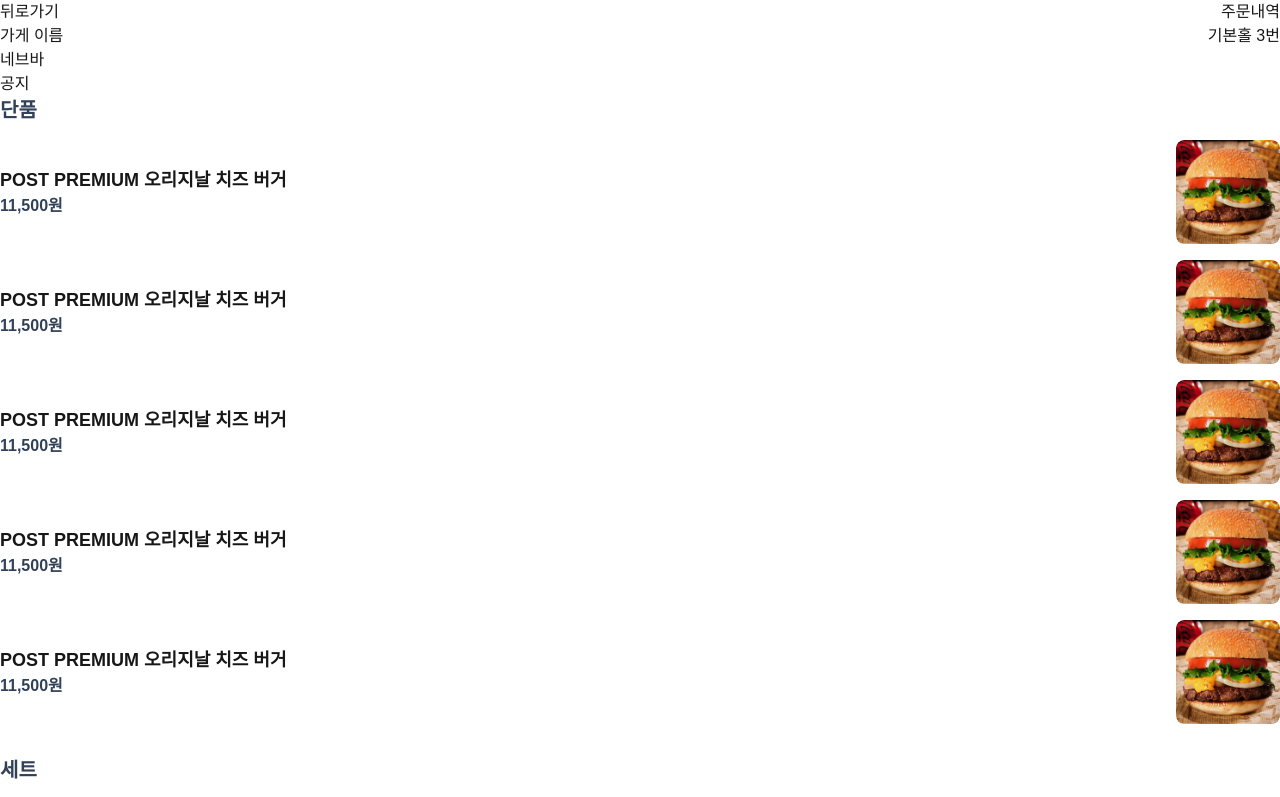
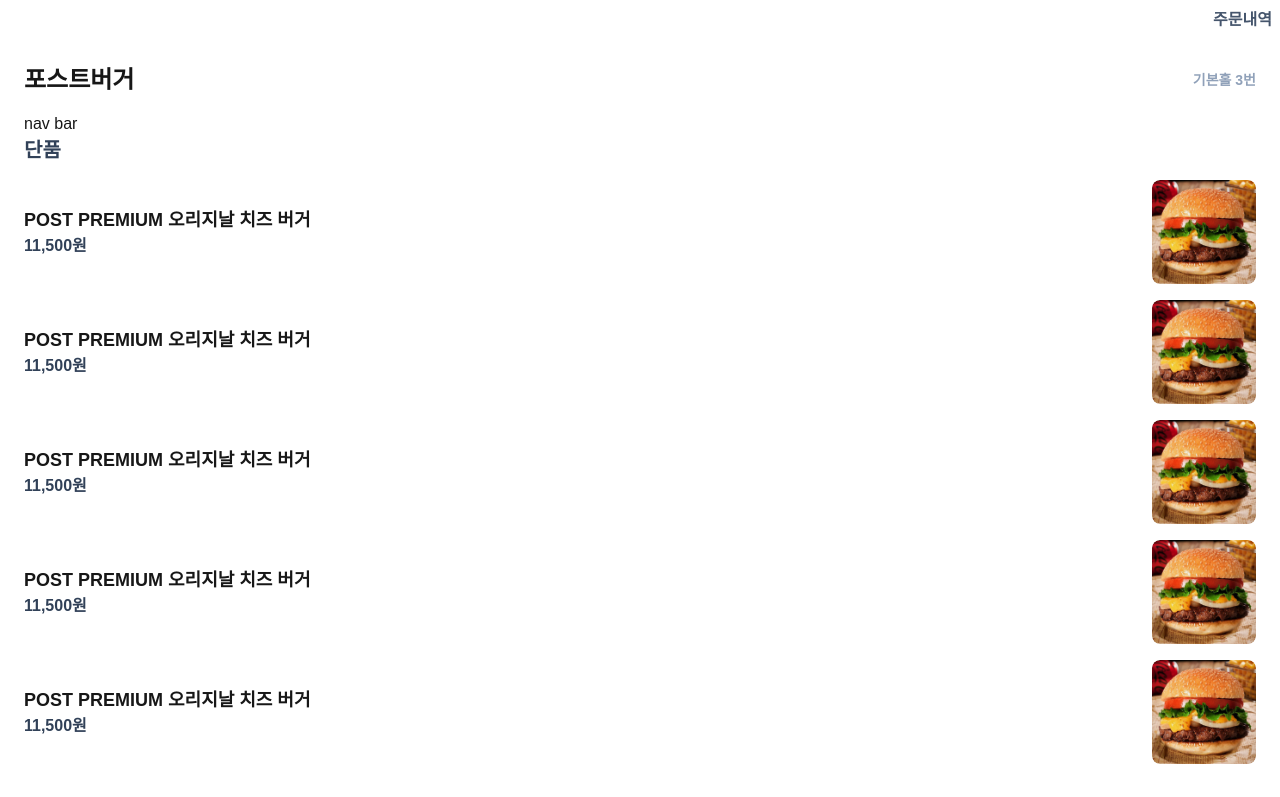
Before and after one commit to table-order/table-order, a Next.js app: page / in a window 1280 px wide. Shown: the top 797 px of the page. Built offline with nearby package versions, Linux system fonts and the light colour scheme.

Commit message:
feat: Header 컴포넌트 추가 및 root page 더미 데이터 추가
- 가게이름 등 더미데이터

```diff
--- /dev/null
+++ b/app/components/MainHeader.tsx
@@ -0,0 +1,19 @@
+"use client";
+
+import { usePathname, useRouter } from "next/navigation";
+import { ChevronLeftIcon } from "@heroicons/react/16/solid";
+
+export default function MainHeader() {
+  const router = useRouter();
+  const pathname = usePathname();
+  return (
+    <div className="flex justify-between items-center p-2 text-slate-600">
+      {pathname !== "/" && (
+        <button onClick={() => router.back()}>
+          <ChevronLeftIcon className="size-8" />
+        </button>
+      )}
+      <p className="ml-auto font-semibold">주문내역</p>
+    </div>
+  );
+}
--- a/app/layout.tsx
+++ b/app/layout.tsx
@@ -1,6 +1,7 @@
 import type { Metadata } from "next";
 import { Geist, Geist_Mono } from "next/font/google";
 import "./globals.css";
+import MainHeader from "./components/MainHeader";
 
 const geistSans = Geist({
   variable: "--font-geist-sans",
@@ -28,10 +29,7 @@ export default function RootLayout({
         className={`${geistSans.variable} ${geistMono.variable} antialiased`}
       >
         <header>
-          <div className="flex justify-between">
-            <p>뒤로가기</p>
-            <p>주문내역</p>
-          </div>
+          <MainHeader />
         </header>
         {children}
       </body>
--- a/app/page.tsx
+++ b/app/page.tsx
@@ -1,15 +1,32 @@
+// import MenuList from "./components/MenuList";
+
+// export default function Home() {
+//   return (
+//     <div>
+//       <main>
+//         <div className="flex justify-between">
+//           <p>가게 이름</p>
+//           <p>기본홀 3번</p>
+//         </div>
+//         <div>네브바</div>
+//         <div>공지</div>
+//         <MenuList />
+//       </main>
+//     </div>
+//   );
+// }
 import MenuList from "./components/MenuList";
 
 export default function Home() {
   return (
     <div>
-      <main>
-        <div className="flex justify-between">
-          <p>가게 이름</p>
-          <p>기본홀 3번</p>
+      <main className="p-6">
+        <div className="flex justify-between items-center mb-4">
+          <p className="text-2xl font-semibold">포스트버거</p>
+          <p className="text-sm font-semibold text-slate-400">기본홀 3번</p>
         </div>
-        <div>네브바</div>
-        <div>공지</div>
+        {/* <div>공지</div> */}
+        <div>nav bar</div>
         <MenuList />
       </main>
     </div>
```
